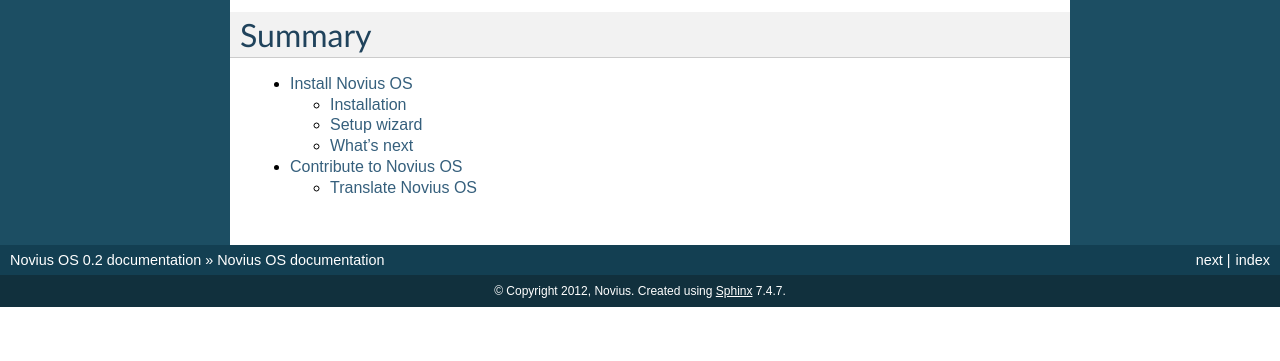
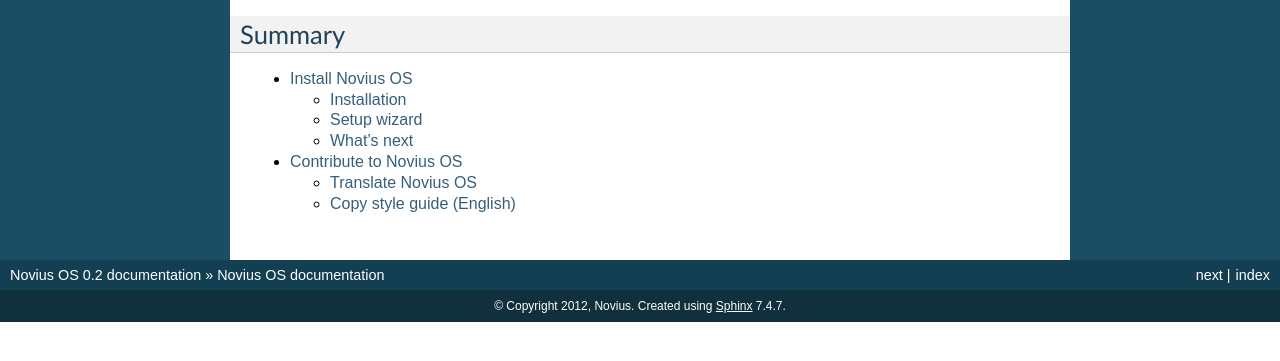
Before and after one commit to Meroje/documentation-en, a Sphinx documentation site: the page built from source/index.rst, in a window 1280 px wide, cut to the strip 387-748 px from the top of the page. Built offline with Sphinx 7.4.7, drawn with Linux system fonts in a browser that asks for light colours.

Commit message:
Links to copy style guide

```diff
--- a/source/contribute/copy-style-guide.rst
+++ b/source/contribute/copy_style_guide.rst
@@ -12,7 +12,7 @@
 =================
 
 Translation is more than just a word-to-word job. One must remain faithful to the original design while adapting it for a new audience, for a different culture. A literal translation of Novius OS copy does not make sense. The translation must read as if the copy had originally been written in the target language.
-The first document to translate are these guidelines so that a localised style guide is available.
+The first document to translate are these guidelines so that a **localised style guide** is available.
 
 Personality and tone
 ********************
--- a/source/contribute/index.rst
+++ b/source/contribute/index.rst
@@ -4,3 +4,4 @@
 .. toctree::
 
 	translate
+	copy_style_guide
--- a/source/contribute/translate.rst
+++ b/source/contribute/translate.rst
@@ -11,9 +11,9 @@
 
 We take copywriting and translation very seriously. We have therefore established guidelines common to all applications and languages in order to provide every Novius OS user with consistent and enjoyable copy.
 
-* Copy style guide (English)
-* Charte rédactionnelle (Français)
-* スタイルガイド（日本語）
+* :doc:`copy_style_guide`
+* :ref:`fr:contribute/copy_style_guide`
+* :ref:`ja:contribute/copy_style_guide`
 
 The copy style guide is to be read by every translator. If it's not available in your language then it is the first document to translate.
 
--- a/source/index.rst
+++ b/source/index.rst
@@ -1,5 +1,5 @@
 Novius OS documentation
-=======================
+#######################
 
 Welcome to Novius OS documentation. It is hosted and generated by `Read The Docs <http://readthedocs.org/>`__.
 
```
